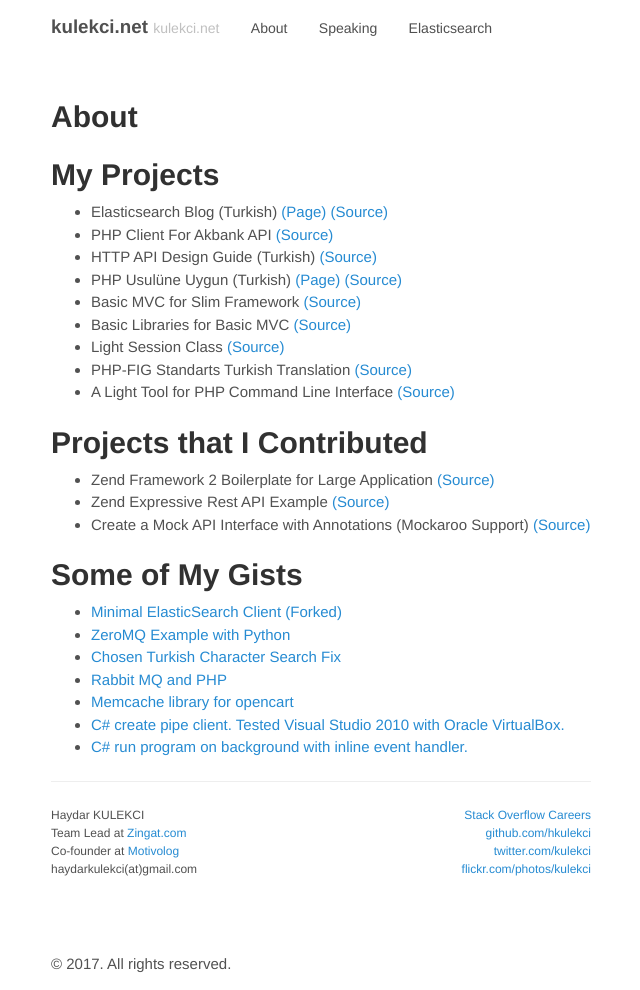
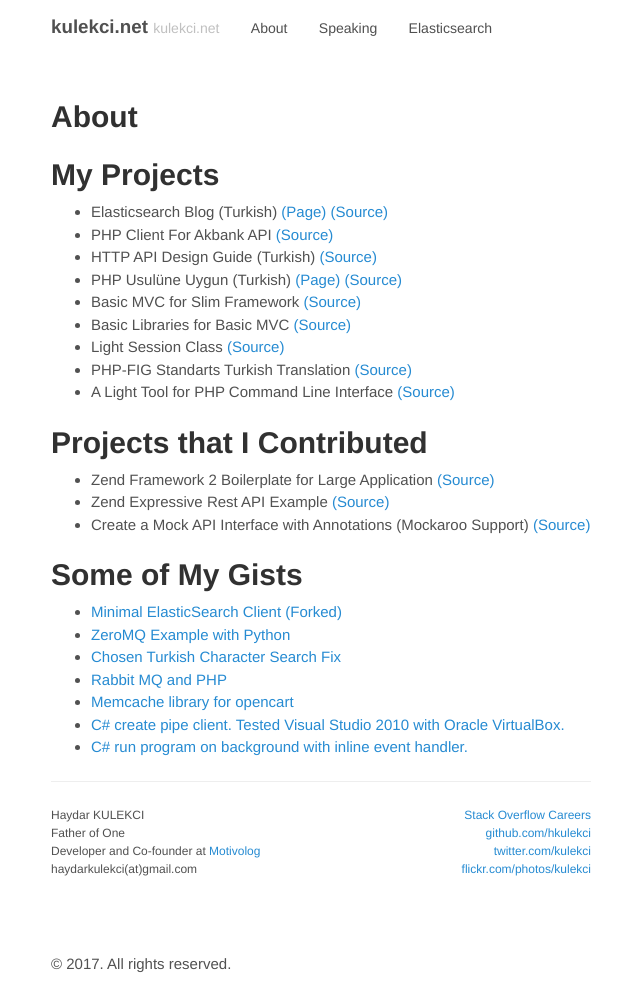
Before and after one commit to hkulekci/hkulekci.github.com, a Jekyll site: the page built from about.md, in a window 1280 px wide. Shown: the whole page, without its empty margins (319-959 px from the left). Built offline with Jekyll 4.4.1, drawn with Linux system fonts in a browser that asks for light colours.

Commit message:
Update about.md

```diff
--- a/about.md
+++ b/about.md
@@ -38,8 +38,8 @@ title: About
 <div class="contact1">
   <p>
     Haydar KULEKCI<br />
-    Team Lead at <a href="https://www.zingat.com" target="_blank">Zingat.com</a><br />
-    Co-founder at <a href="https://motivolog.com" target="_blank">Motivolog</a><br/>
+    Father of One<br />
+    Developer and Co-founder at <a href="https://motivolog.com" target="_blank">Motivolog</a><br/>
     haydarkulekci(at)gmail.com
   </p>
 </div>
```
